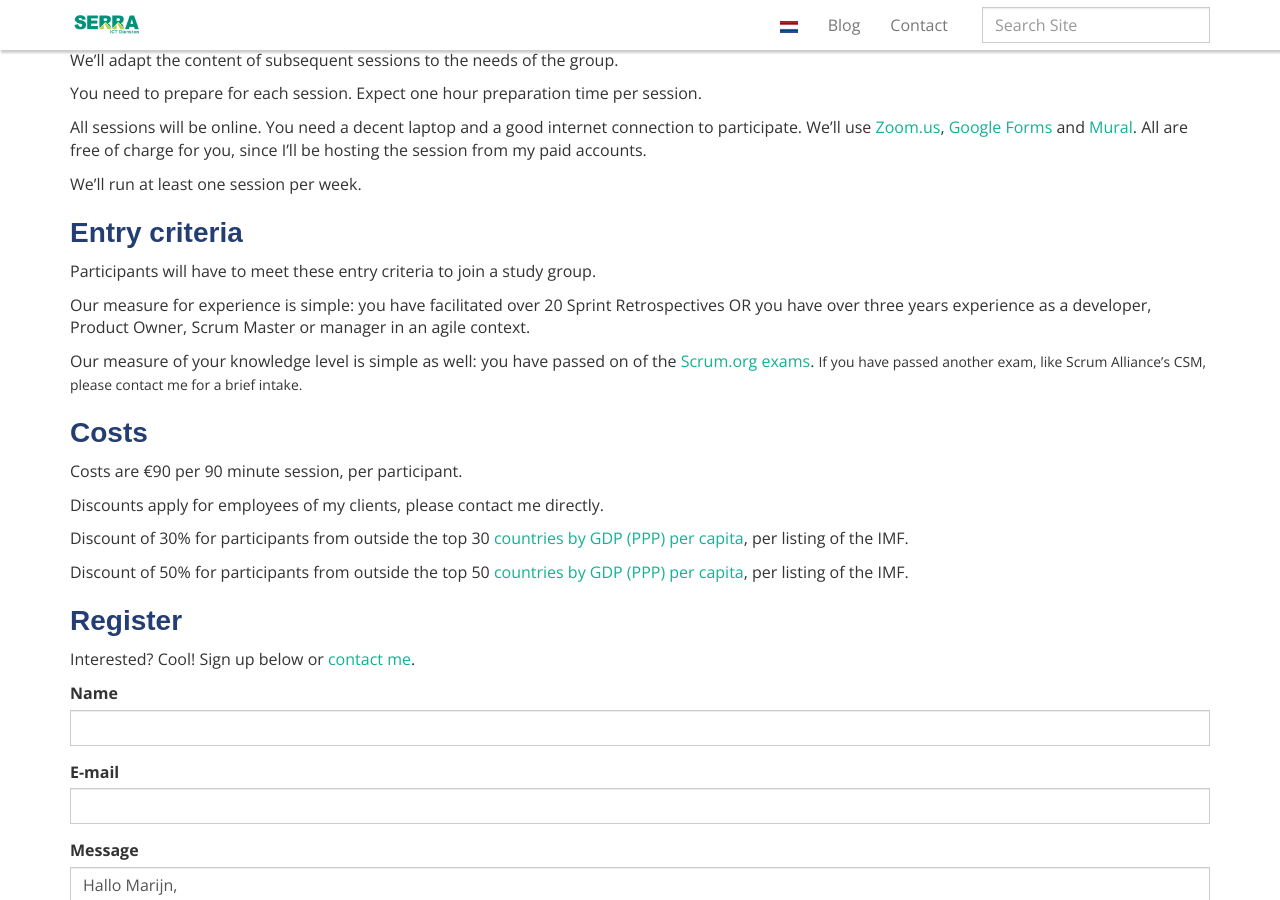
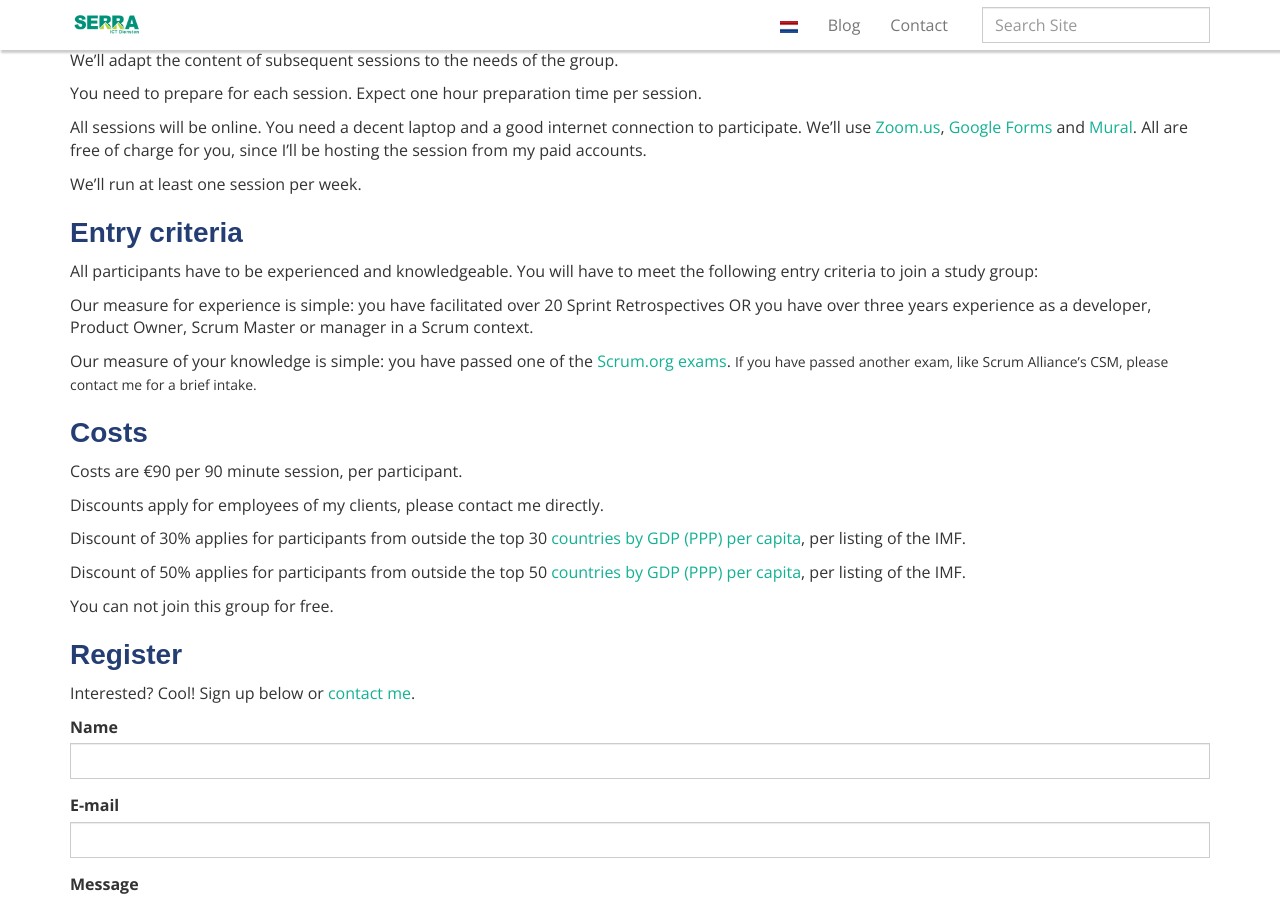
Before and after one commit to serraict/serraict.github.io, a Jekyll site: the page built from pages/ScrumStudyGroup.md, in a window 1280 px wide and 900 px high, scrolled down 1209 px. Built offline with Jekyll 4.4.1, drawn with Linux system fonts in a browser that asks for light colours; nearby versions of some CDN libraries; some web fonts are replaced.

Commit message:
Update scrum study page

```diff
--- a/pages/ScrumStudyGroup.md
+++ b/pages/ScrumStudyGroup.md
@@ -75,15 +75,16 @@ We'll run at least one session per week.
 
 ### Entry criteria
 
-Participants will have to meet these entry criteria to join a study group.
+All participants have to be experienced and knowledgeable.
+You will have to meet the following entry criteria to join a study group:
 
 Our measure for experience is simple:
 you have facilitated over 20 Sprint Retrospectives OR
 you have over three years experience
-as a developer, Product Owner, Scrum Master or manager in an agile context.
+as a developer, Product Owner, Scrum Master or manager in a Scrum context.
 
-Our measure of your knowledge level is simple as well:
-you have passed on of the [Scrum.org exams].
+Our measure of your knowledge is simple:
+you have passed one of the [Scrum.org exams].
 <small>If you have passed another exam,
 like Scrum Alliance's CSM,
 please contact me for a brief intake.</small>
@@ -94,9 +95,15 @@ Costs are €90 per 90 minute session, per participant.
 
 Discounts apply for employees of my clients, please contact me directly.
 
-Discount of 30% for participants from outside the top 30 [countries by GDP (PPP) per capita], per listing of the IMF.
+Discount of 30% applies for participants
+from outside the top 30 [countries by GDP (PPP) per capita],
+per listing of the IMF.
 
-Discount of 50% for participants from outside the top 50 [countries by GDP (PPP) per capita], per listing of the IMF.
+Discount of 50% applies for participants
+from outside the top 50 [countries by GDP (PPP) per capita],
+per listing of the IMF.
+
+You can not join this group for free.
 
 ### Register
 
```
